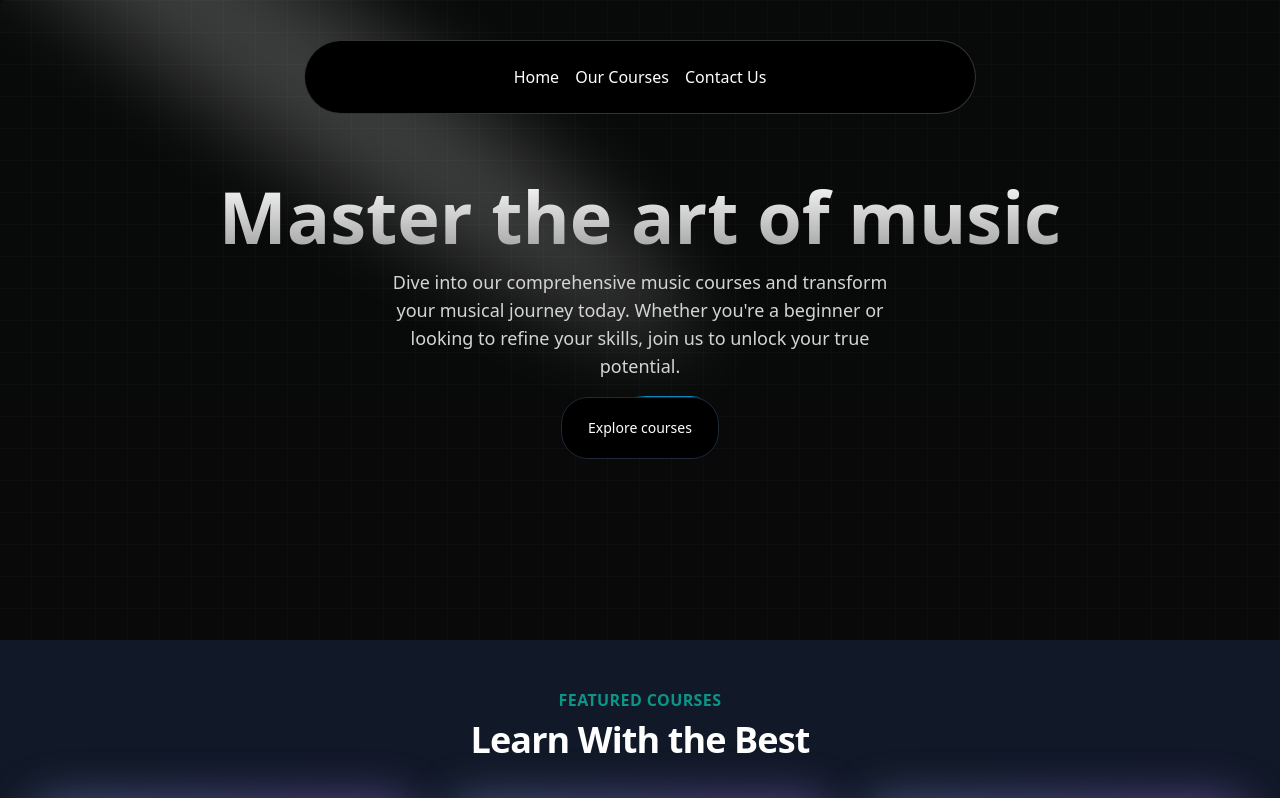
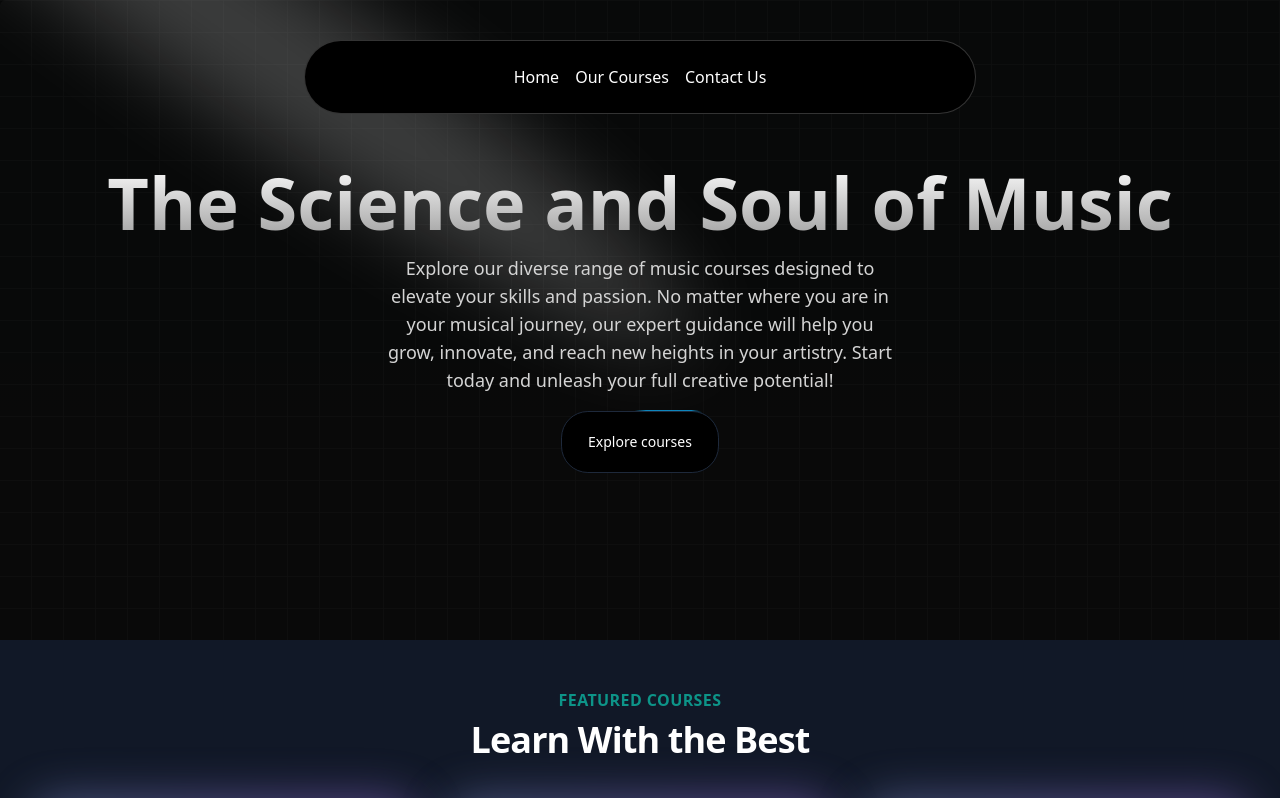
Before and after one commit to Rohithraj16/Dance-class-hub, a Next.js app: page / in a window 1280 px wide. Shown: the top 798 px of the page. Built offline with nearby package versions, Linux system fonts and the light colour scheme.

Commit message:
HeroSection : completed with title and small paragraph

```diff
--- a/src/components/HeroSection.tsx
+++ b/src/components/HeroSection.tsx
@@ -10,12 +10,14 @@ function HeroSection() {
 			/>
 			<div className="py-4 relative z-10 w-full text-center">
 				<h1 className="mt-20 md:mt-0 text-4xl md:text-7xl font-bold bg-clip-text text-transparent bg-gradient-to-b from-neutral-50 to-neutral-400">
-					Master the art of music
+					The Science and Soul of Music
 				</h1>
 				<p className="mt-4 font-normal text-base md:text-lg text-neutral-300 max-w-lg mx-auto">
-					Dive into our comprehensive music courses and transform your musical
-					journey today. Whether you're a beginner or looking to refine your
-					skills, join us to unlock your true potential.
+					Explore our diverse range of music courses designed to elevate your
+					skills and passion. No matter where you are in your musical journey,
+					our expert guidance will help you grow, innovate, and reach new
+					heights in your artistry. Start today and unleash your full creative
+					potential!
 				</p>
 				<div className="mt-4">
 					<Link href={"/courses"}>
```
